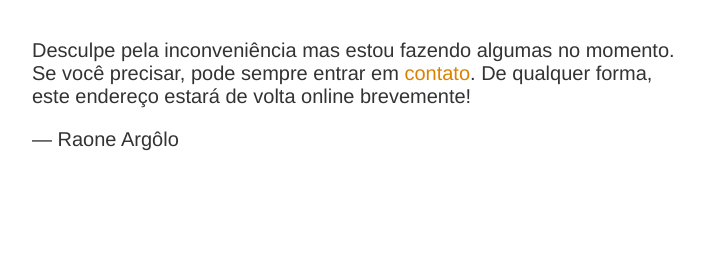
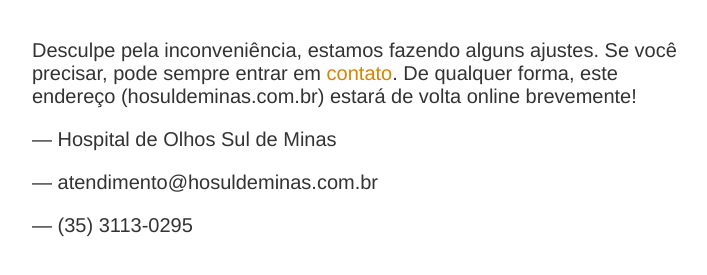
Before and after one commit to hosuldeminass/site, a plain HTML site: page index.html in a window 1280 px wide. Shown: the part 219-494 px from the top of the page, without its empty margins (283-990 px from the left). Drawn offline with Linux system fonts and the light colour scheme.

Commit message:
Update index.html

```diff
--- a/index.html
+++ b/index.html
@@ -39,8 +39,10 @@ a:hover {
   <article>
       <h1>Estarei de volta em breve!</h1>
       <div>
-          <p>Desculpe pela inconveniência mas estou fazendo algumas no momento. Se você precisar, pode sempre entrar em <a href="mailto: raoneargolo@gmail.comn">contato</a>. De qualquer forma, este endereço estará de volta online brevemente!</p>
-          <p>&mdash; Raone Argôlo</p>
+          <p>Desculpe pela inconveniência, estamos fazendo alguns ajustes. Se você precisar, pode sempre entrar em <a href="mailto: atendimento@hosuldeminas.com.br">contato</a>. De qualquer forma, este endereço (hosuldeminas.com.br) estará de volta online brevemente!</p>
+          <p>&mdash; Hospital de Olhos Sul de Minas</p>
+          <p>&mdash; atendimento@hosuldeminas.com.br</p>
+          <p>&mdash; (35) 3113-0295</p>
       </div>
   </article>
 </body>
```
